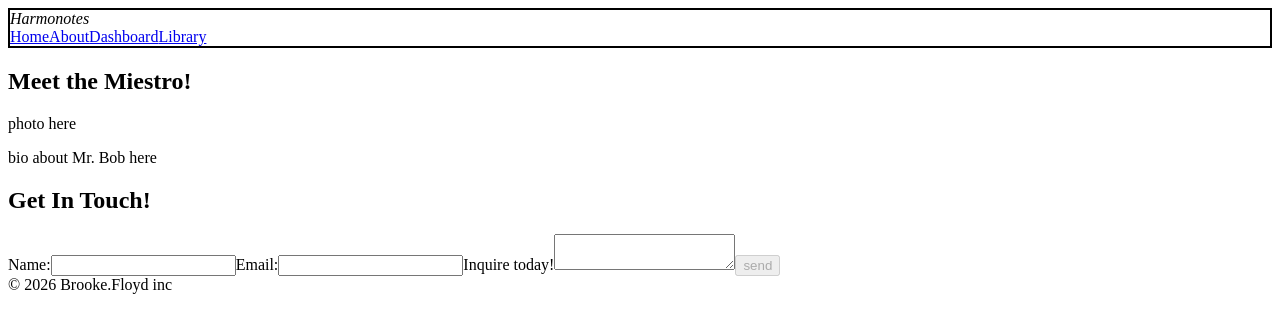
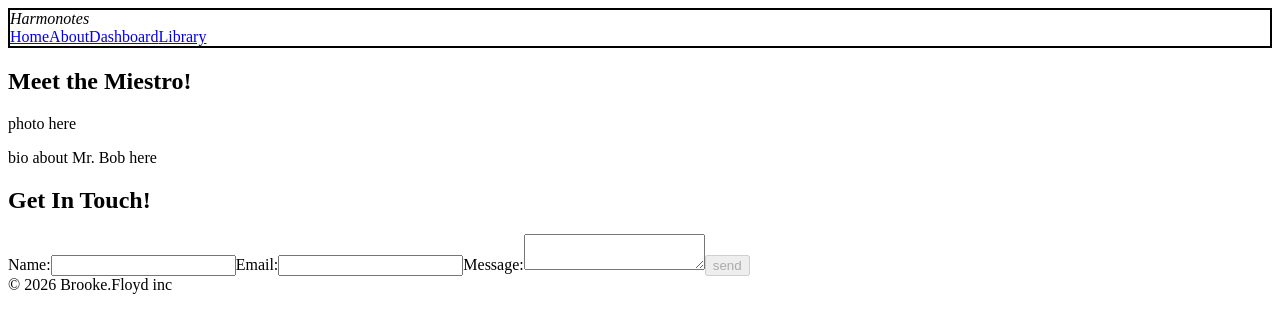
Before and after one commit to BrookeFloyd10/Harmonotes-BrookeF, a React (Vite) app in the folder harmonotes/: page /about in a window 1280 px wide. Shown: the top 332 px of the page. Built offline with nearby package versions, Linux system fonts and the light colour scheme.

Commit message:
added submit feedback and form reset

```diff
--- a/harmonotes/src/components/ContactForm.jsx
+++ b/harmonotes/src/components/ContactForm.jsx
@@ -6,7 +6,11 @@ function ContactForm() {
         email: "",
         message: ""
     });
+
+    const [isSubmitted, setIsSubmitted]=useState(false);
+
     const isAnyFieldEmpty = Object.values(formData).some(value => !value.trim());
+
 
     const handleChange = (ev) => {
         const {name, value} = ev.target;
@@ -14,24 +18,40 @@ function ContactForm() {
             ...prevData,
             [name]: value
         }));
-    }
+    };
+
+    const handleSubmit = (ev) => {
+        ev.preventDefault();
+        setFormData({name: "", email: "", message: ""});
+        setIsSubmitted(true);
+    };
         return (
-            <div class="contact-form">
+            <div className="contact-form">
                 <h2>Get In Touch!</h2>
-                <form>
+
+                {isSubmitted && (
+                  <div className="success-message">
+                    <p>Thank you! Someone will be reaching out shortly!</p>
+                    <button type="button" onClick={() => setIsSubmitted(false)}>
+                        OK
+                    </button>
+                  </div>
+                )}
+
+                <form onSubmit={handleSubmit}>
                     <label htmlFor="name">Name:</label>
                         <input id="name"
                                type="text"
                                name="name"
                                value={formData.name}
-                               onChange={handleChange}></input>
+                               onChange={handleChange} />
                     <label htmlFor="email">Email:</label>
                         <input id="email"
-                               type="text"
+                               type="email"
                                name="email"
                                value={formData.email}
-                               onChange={handleChange}></input>
-                    <label htmlFor="message">Inquire today!</label>
+                               onChange={handleChange} />
+                    <label htmlFor="message">Message:</label>
                         <textarea id="message"
                                name="message"
                                value={formData.message}
```
